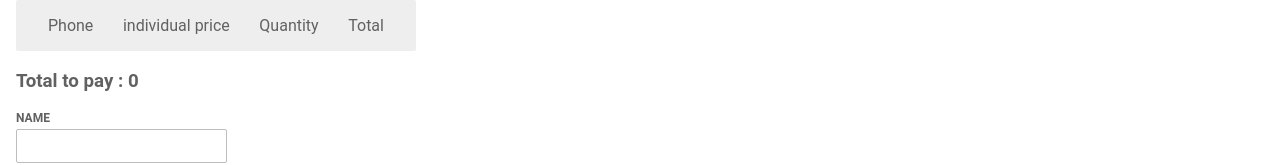
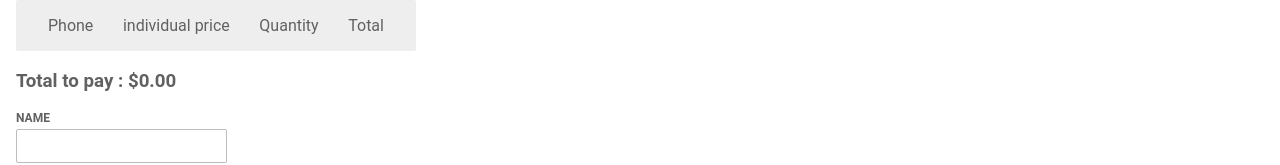
Before and after one commit to josemanuelep/angular-first-app, an Angular app: page /cart in a window 1280 px wide. Shown: the part 127-292 px from the top of the page. Built offline with nearby package versions, Linux system fonts and the light colour scheme.

Commit message:
1 file modified

```diff
--- a/src/app/cart/cart.component.html
+++ b/src/app/cart/cart.component.html
@@ -12,7 +12,7 @@
   <span>{{ lots[productId]}}</span>
    <span>{{ lots[productId]*item.price | currency}}</span>
 </div>
-<h3>Total to pay : {{total}}</h3>
+<h3>Total to pay : {{total | currency}}</h3>
 <form [formGroup]="checkoutForm" (ngSubmit)="onSubmit(checkoutForm.value)">
 
   <div>
```
